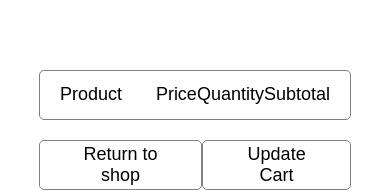
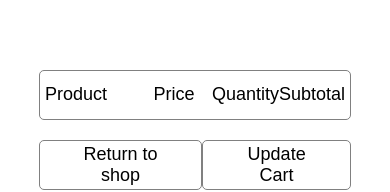
Before and after one commit to AbdullahMahmoudHanafy/E-commerce-App, a React (Vite) app in the folder e-commerce/: page /cart in a window 390 px wide. Shown: the part 174-366 px from the top of the page. Built offline with nearby package versions, Linux system fonts and the light colour scheme.

Commit message:
making the cart card responsive

```diff
--- a/e-commerce/src/components/CartCard/CartCard.jsx
+++ b/e-commerce/src/components/CartCard/CartCard.jsx
@@ -35,9 +35,7 @@ function CartCard({ product, onRemove, onUpdateAmount }) {
                 </div>
                 <p className={styles.name}>{shortTitle}</p>
             </div>
-
             <p>${product.price}</p>
-
             <input
                 type="number"
                 className={styles.input}
--- a/e-commerce/src/components/CartCard/CartCard.module.css
+++ b/e-commerce/src/components/CartCard/CartCard.module.css
@@ -118,3 +118,18 @@ input[type=number]::-webkit-outer-spin-button {
 input[type=number] {
     -moz-appearance: number-input;
 }
+
+@media (max-width: 800px) {
+    .mainContainer {
+        padding: 0px 5px 0px 5px;
+    }
+    .productContainer {
+        width: 130px;
+    }
+    .imageContainer {
+        width: 5px;
+    }
+    .imageContainer img {
+        display: none;
+    }
+}
--- a/e-commerce/src/pages/Cart/Cart.module.css
+++ b/e-commerce/src/pages/Cart/Cart.module.css
@@ -214,3 +214,12 @@
         max-width: 100%;
     }
 }
+
+@media (max-width: 800px) {
+    .cartTitles {
+        padding: 0px 5px 0px 5px;
+    }
+    #productTitle {
+        width: 130px;
+    }
+}
```
